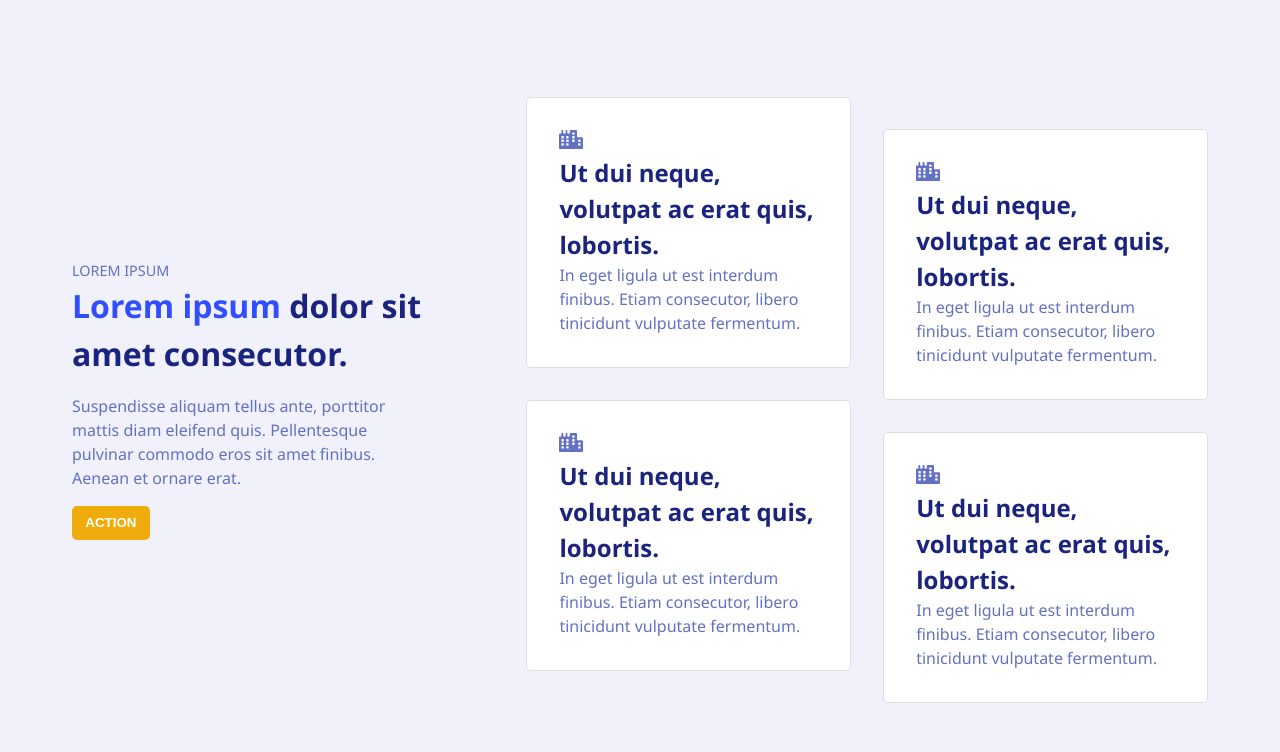
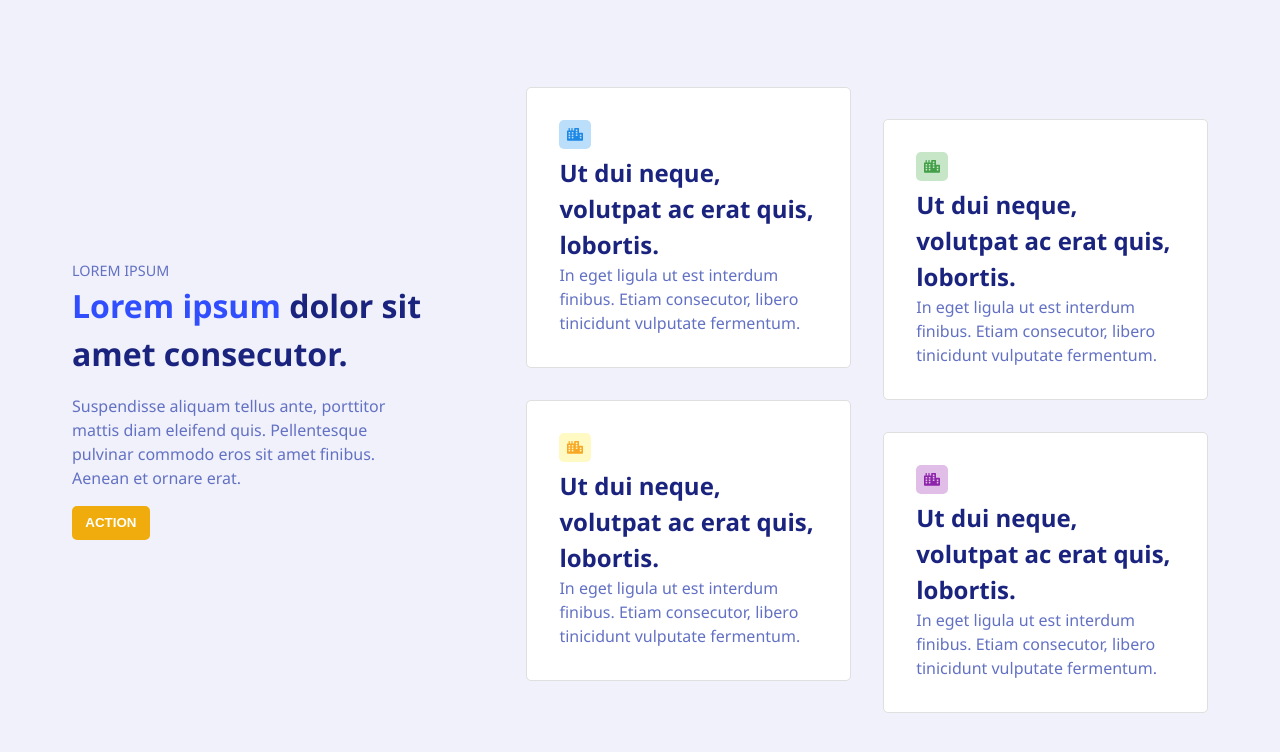
Before and after one commit to tomek-ch/shuffle-zadanie-1, a plain HTML site: page index.html in a window 1280 px wide. Drawn offline with Linux system fonts and the light colour scheme.

Commit message:
Add color to icons

```diff
--- a/style.css
+++ b/style.css
@@ -17,6 +17,18 @@
 
   --border-color: #e0dfe0;
   --border-radius: 5px;
+
+  --blue: #1e88e5;
+  --light-blue: #bbdefb;
+
+  --green: #43a048;
+  --light-green: #c7e6c8;
+
+  --orange: #f9a825;
+  --light-orange: #fff9c4;
+
+  --purple: #8d25aa;
+  --light-purple: #e1bee7;
 }
 
 html {
@@ -93,8 +105,30 @@ body {
   margin-bottom: 2em;
 }
 
+.card:first-child .icon {
+  color: var(--blue);
+  background-color: var(--light-blue);
+}
+
+.card:nth-child(2) .icon {
+  color: var(--green);
+  background-color: var(--light-green);
+}
+
+.card:nth-child(3) .icon {
+  color: var(--orange);
+  background-color: var(--light-orange);
+}
+
+.card:last-child .icon {
+  color: var(--purple);
+  background-color: var(--light-purple);
+}
+
 .icon {
-  width: 1.5em;
+  width: 2em;
+  padding: 0.5em;
+  border-radius: var(--border-radius);
 }
 
 .cta-btn {
```
